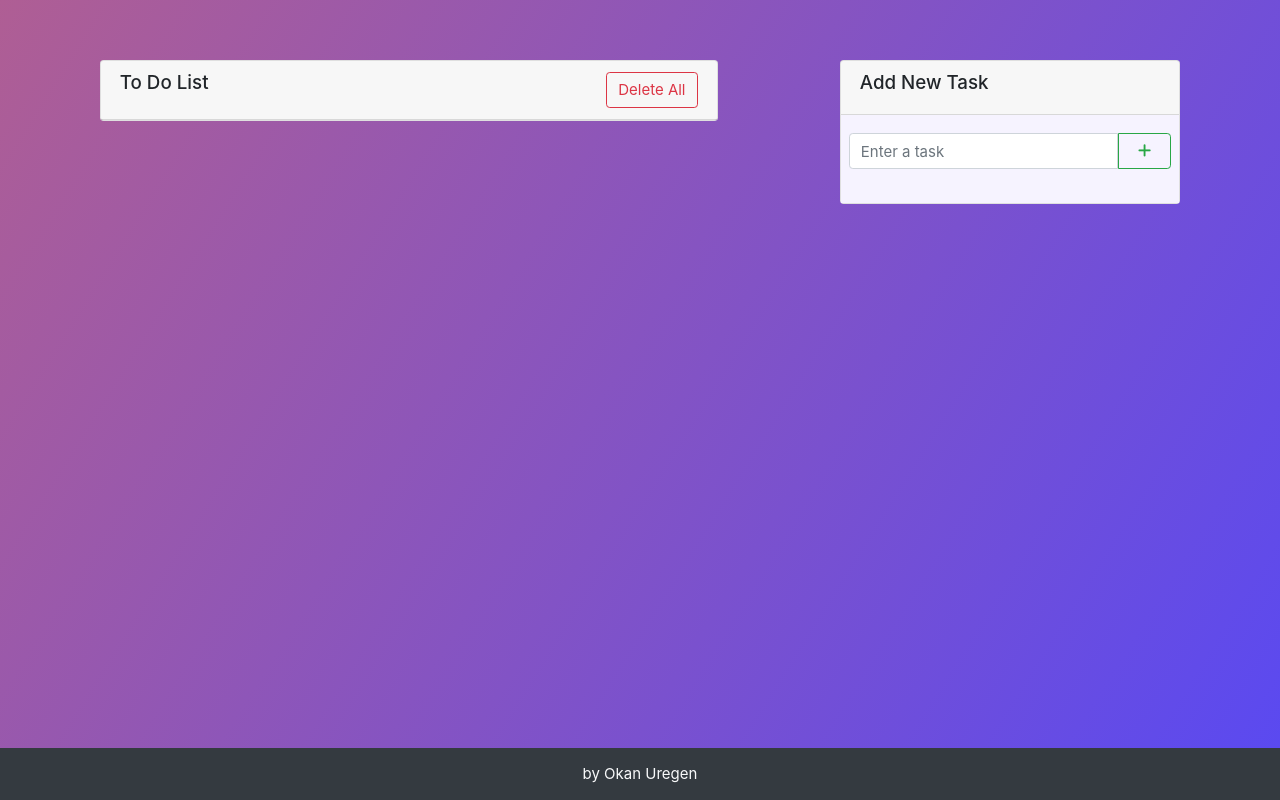
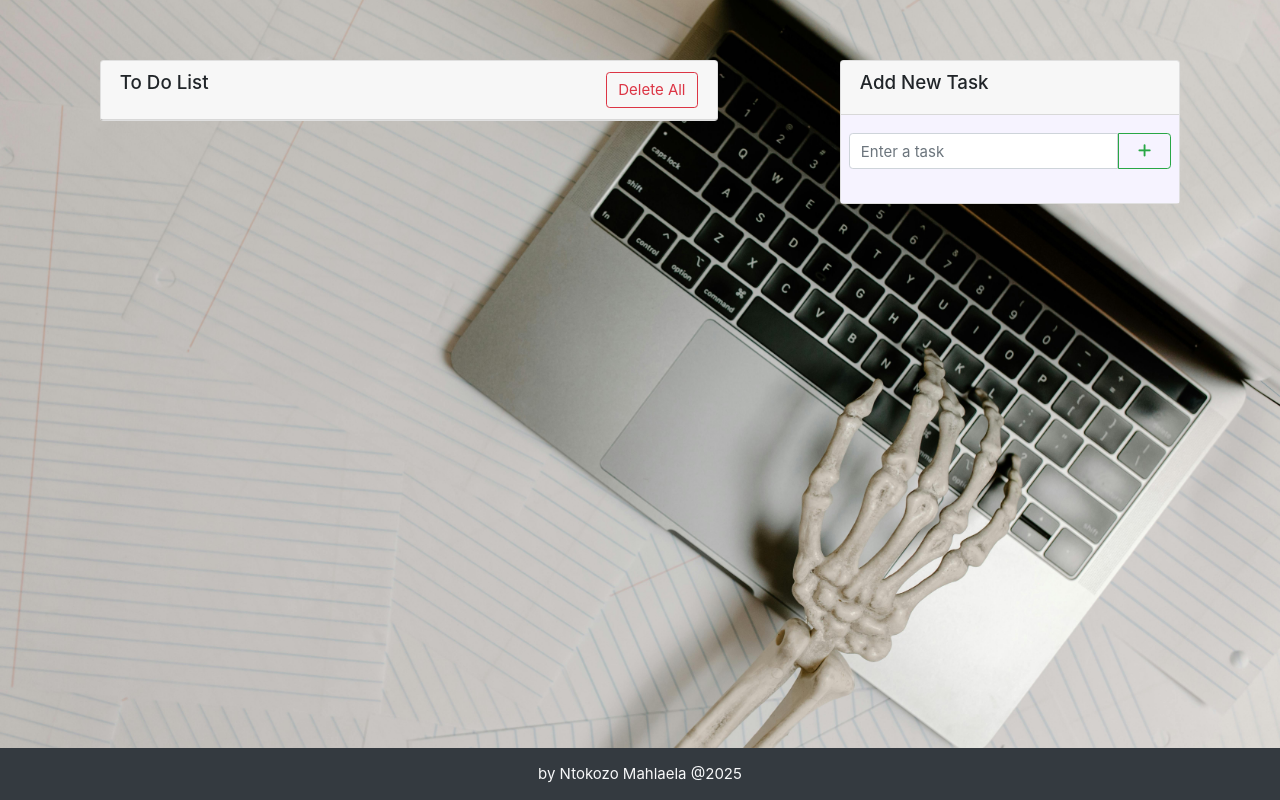
Before and after one commit to NtokozoMahlaela/To-Do-List-master, a plain HTML site: page index.html in a window 1280 px wide. Drawn offline with nearby package versions, Linux system fonts and the light colour scheme.

Commit message:
Added a background image

```diff
--- a/index.html
+++ b/index.html
@@ -12,7 +12,7 @@
       content="Responsive, online To Do List App that can save the tasks into local storage.
     Whenever you enter from a device, your information won't be lost unless clear local storage by clearing the history or doing something else."
     />
-    <meta name="author" content="Okan Uregen" />
+    <meta name="author" content="Ntokozo Mahlaela" />
     <title>To Do List</title>
     <script
       src="https://kit.fontawesome.com/9c206210e0.js"
@@ -125,7 +125,7 @@
 
     <footer class="bg-dark text-light text-center p-3">
       <a href="https://www.github.com/okanuregen" class="text-light"
-        >by Okan Uregen</a
+        >by Ntokozo Mahlaela @2025</a
       >
     </footer>
 
--- a/style.css
+++ b/style.css
@@ -2,16 +2,14 @@ html {
   font-size: 15px;
 }
 
-body {
-  background: -webkit-gradient(
-      linear,
-      left top,
-      right bottom,
-      from(#af5e94),
-      to(#5949f2)
-    )
-    fixed;
-}
+
+  body {
+    background-image: url('images/pexels-tara-winstead-8386758.jpg');
+    background-size: cover;
+    background-position: center center;
+    background-attachment: fixed;
+  }
+
 
 a {
   color: rgb(0, 0, 0);
```
Also changed, not shown: Images/pexels-tara-winstead-8386758.jpg (added).
